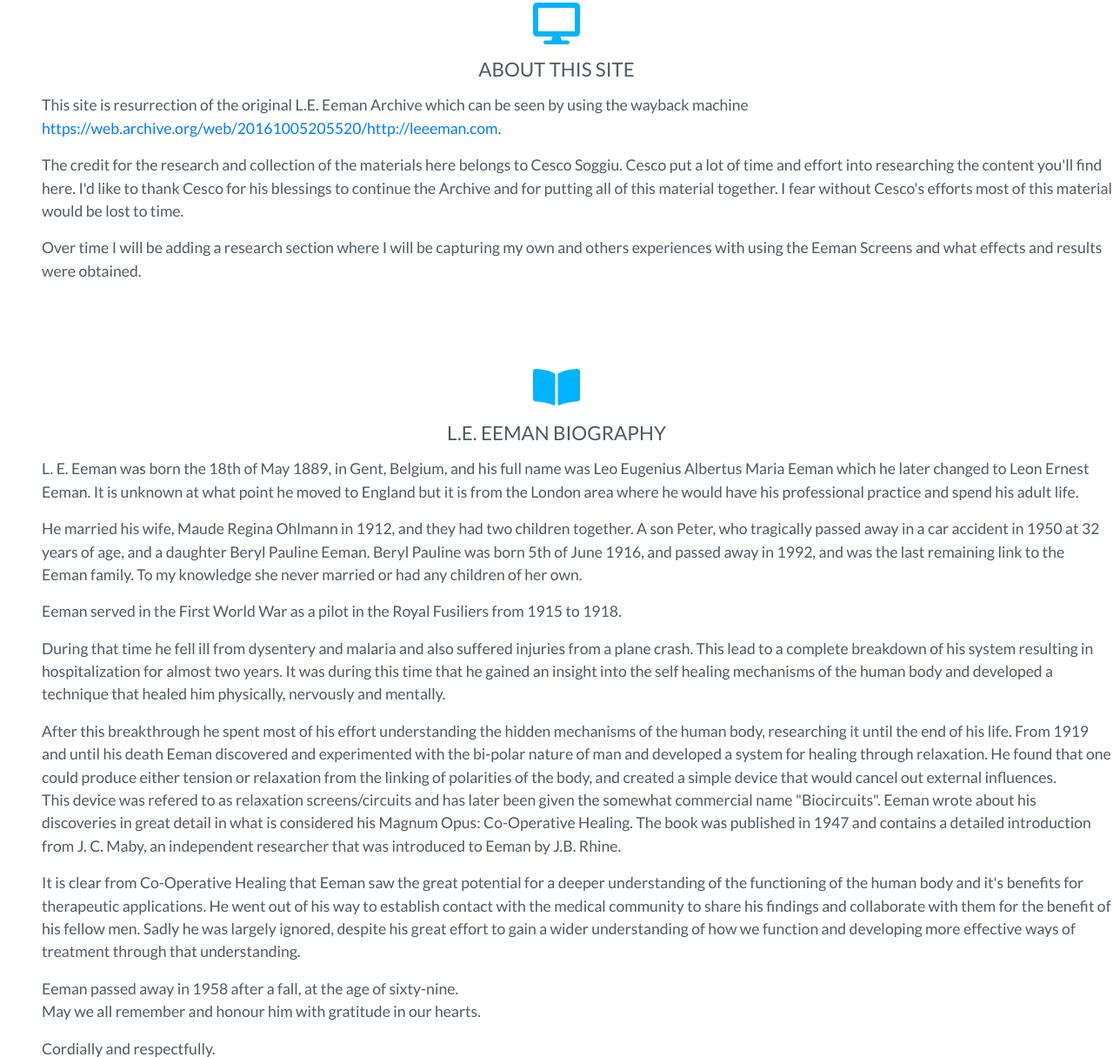
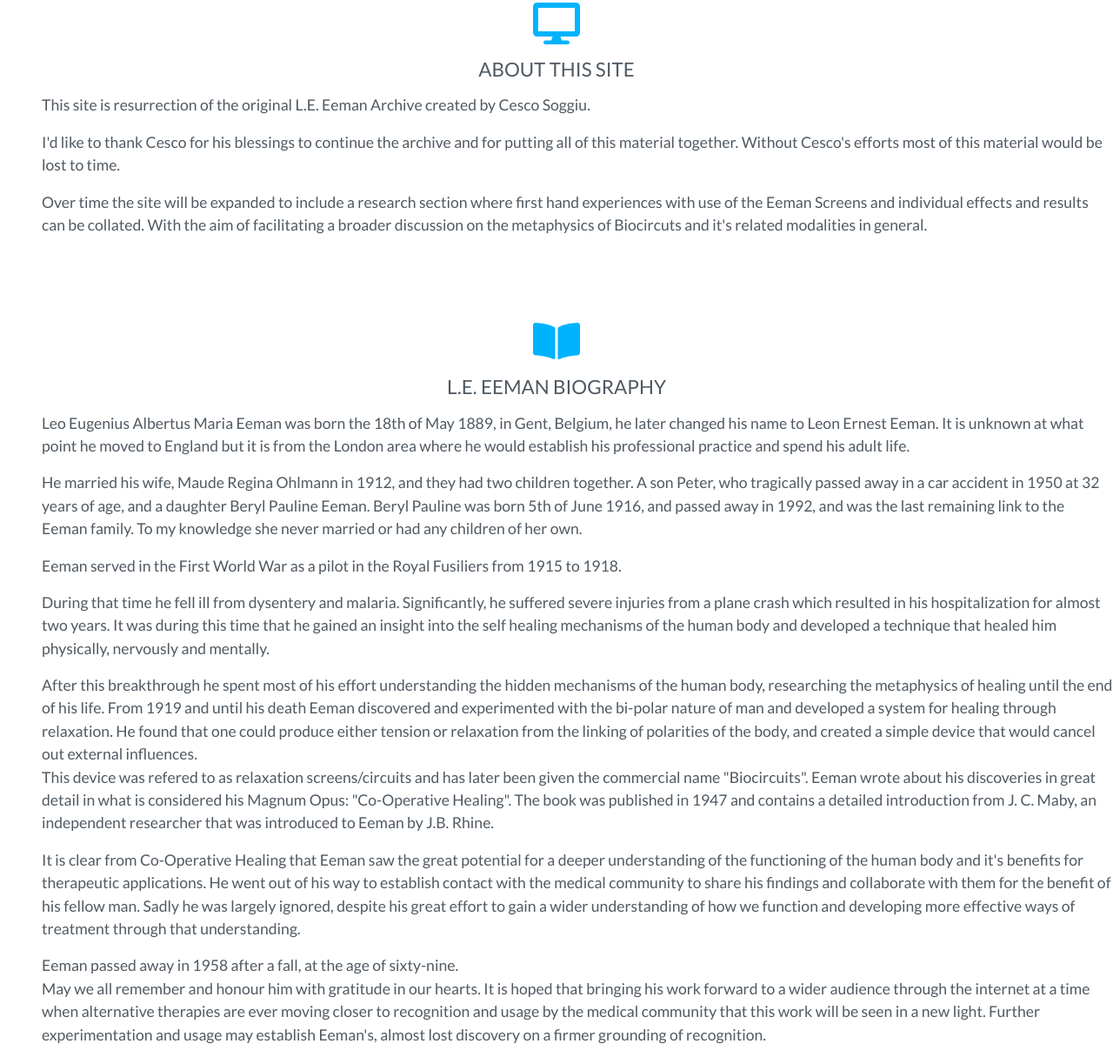
Before and after one commit to 80nF1R3H34D/33m4n, a website: page index.html in a window 1280 px wide. Shown: the part 963-2178 px from the top of the page at 87% size. Drawn offline with Linux system fonts and the light colour scheme.

Commit message:
add interim.pdf and updated index.html file

```diff
--- a/index.html
+++ b/index.html
@@ -149,11 +149,11 @@ L!\j;3@EJE2ssEZzz22yJ2.   $t3EtHsC?VC.;Z3et7;i[;.J
 		<div class="about text-center">
 			<i class="fas fa-desktop fa-3x"></i>
 			<h3>About This Site</h3>
-			<p>This site is resurrection of the original L.E. Eeman Archive which can be seen by using the wayback machine <a href="https://web.archive.org/web/20161005205520/http://leeeman.com/">https://web.archive.org/web/20161005205520/http://leeeman.com</a>.</p>
+			<p>This site is resurrection of the original L.E. Eeman Archive created by Cesco Soggiu.</p>
 
-			<p> The credit for the research and collection of the materials here belongs to Cesco Soggiu. Cesco put a lot of time and effort into researching the content you'll find here. I'd like to thank Cesco for his blessings to continue the Archive and for putting all of this material together. I fear without Cesco's efforts most of this material would be lost to time.</p>
+			<p>I'd like to thank Cesco for his blessings to continue the archive and for putting all of this material together. Without Cesco's efforts most of this material would be lost to time.</p>
 
-			<p>Over time I will be adding a research section where I will be capturing my own and others experiences with using the Eeman Screens and what effects and results were obtained.</p>
+			<p>Over time the site will be expanded to include a research section where first hand experiences with use of the Eeman Screens and individual effects and results can be collated. With the aim of facilitating a broader discussion on the metaphysics of Biocircuts and it's related modalities in general.</p>
 
 
 	      </div>
@@ -171,7 +171,7 @@ L!\j;3@EJE2ssEZzz22yJ2.   $t3EtHsC?VC.;Z3et7;i[;.J
 		<div class="about text-center">
 			<i class="fas fa-book-open fa-3x"></i>
 			<h3>L.E. Eeman Biography</h3>
-			<p>L. E. Eeman was born the 18th of May 1889, in Gent, Belgium, and his full name was Leo Eugenius Albertus Maria Eeman which he later changed to Leon Ernest Eeman. It is unknown at what point he moved to England but it is from the London area where he would have his professional practice and spend his adult life.</p>
+			<p>Leo Eugenius Albertus Maria Eeman was born the 18th of May 1889, in Gent, Belgium, he later changed his name to Leon Ernest Eeman. It is unknown at what point he moved to England but it is from the London area where he would establish his professional practice and spend his adult life.</p>
 
 			<p>He married his wife, Maude Regina Ohlmann in 1912, and they had two children together. A son Peter, who tragically passed away in a car accident in 1950 at 32 years of age, and a daughter Beryl Pauline Eeman.
 			Beryl Pauline was born 5th of June 1916, and passed away in 1992, and was the last remaining link to the Eeman family. To my knowledge she never married or had any children of her own.</p>
@@ -179,29 +179,29 @@ L!\j;3@EJE2ssEZzz22yJ2.   $t3EtHsC?VC.;Z3et7;i[;.J
 			Eeman served in the First World War as a pilot in the Royal Fusiliers from 1915 to 1918.
 			</p>
 			<p>
-			During that time he fell ill from dysentery and malaria and also suffered injuries from a plane crash. This lead to a complete breakdown of his system resulting in hospitalization for almost two years. It was during this time that he gained an insight into the self healing mechanisms of the human body and developed a technique that healed him physically, nervously and mentally.
+			During that time he fell ill from dysentery and malaria. Significantly, he suffered severe injuries from a plane crash which resulted in his hospitalization for almost two years. It was during this time that he gained an insight into the self healing mechanisms of the human body and developed a technique that healed him physically, nervously and mentally.
 			</p>
 
 			<p>
-  			After this breakthrough he spent most of his effort understanding the hidden mechanisms of the human body, researching it until the end of his life.
+  			After this breakthrough he spent most of his effort understanding the hidden mechanisms of the human body, researching the metaphysics of healing until the end of his life.
 
 			From 1919 and until his death Eeman discovered and experimented with the bi-polar nature of man and developed a system for healing through relaxation.
 
    			He found that one could produce either tension or relaxation from the linking of polarities of the body, and created a simple device that would cancel out external influences.
    			<br>
 
-			This device was refered to as relaxation screens/circuits and has later been given the somewhat commercial name "Biocircuits".
-			Eeman wrote about his discoveries in great detail in what is considered his Magnum Opus: Co-Operative Healing.
+			This device was refered to as relaxation screens/circuits and has later been given the commercial name "Biocircuits".
+			Eeman wrote about his discoveries in great detail in what is considered his Magnum Opus: "Co-Operative Healing".
 			The book was published in 1947 and contains a detailed introduction from J. C. Maby, an independent researcher that was introduced to Eeman by J.B. Rhine.
 			<br>
 			</p>
 			<p>
-			It is clear from Co-Operative Healing that Eeman saw the great potential for a deeper understanding of the functioning of the human body and it's benefits for therapeutic applications. He went out of his way to establish contact with the medical community to share his findings and collaborate with them for the benefit of his fellow men. Sadly he was largely ignored, despite his great effort to gain a wider understanding of how we function and developing more effective ways of treatment through that understanding.
+			It is clear from Co-Operative Healing that Eeman saw the great potential for a deeper understanding of the functioning of the human body and it's benefits for therapeutic applications. He went out of his way to establish contact with the medical community to share his findings and collaborate with them for the benefit of his fellow man. Sadly he was largely ignored, despite his great effort to gain a wider understanding of how we function and developing more effective ways of treatment through that understanding.
 			</p>
 			<p>
 			Eeman passed away in 1958 after a fall, at the age of sixty-nine.
 			<br>
-			May we all remember and honour him with gratitude in our hearts.
+			May we all remember and honour him with gratitude in our hearts. It is hoped that bringing his work forward to a wider audience through the internet at a time when alternative therapies are ever moving closer to recognition and usage by the medical community that this work will be seen in a new light. Further experimentation and usage may establish Eeman's, almost lost discovery on a firmer grounding of recognition.
 			<br>
 		    </p>
 			<p>
```
Also changed, not shown: 1 other file.
